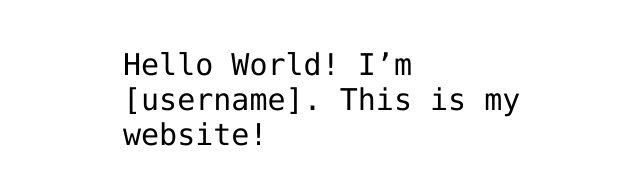
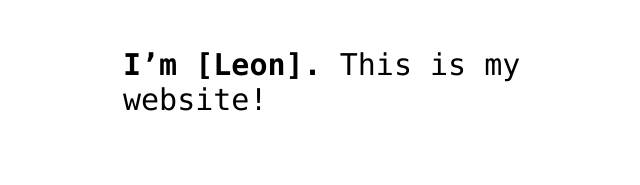
Before and after one commit to LeonSolomon/hello-world, a plain HTML site: page index.html in a window 1280 px wide. Shown: the part 341-526 px from the top of the page, without its empty margins (317-957 px from the left). Drawn offline with Linux system fonts and the light colour scheme.

Commit message:
added bold tag

```diff
--- a/index.html
+++ b/index.html
@@ -12,7 +12,7 @@
 <img src="https://octodex.github.com/images/daftpunktocat-thomas.gif" id="octocat" alt="octocat-gif" />
 
 <!-- Change this code here by copy and pasting your template on line 15 -->
-<p>Hello World! I’m [username]. This is my website!</p>
+<p><b> I’m [Leon].</b> This is my website!</p>
 
 </body>
 </html>
```
